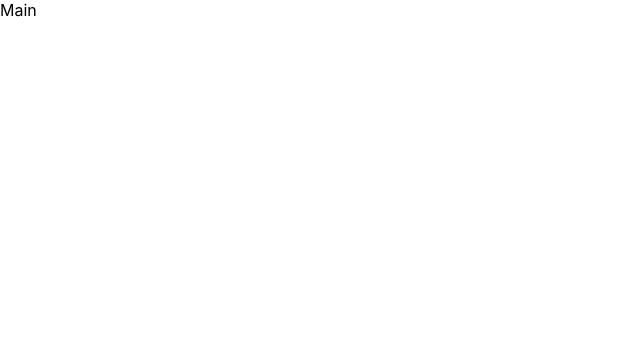
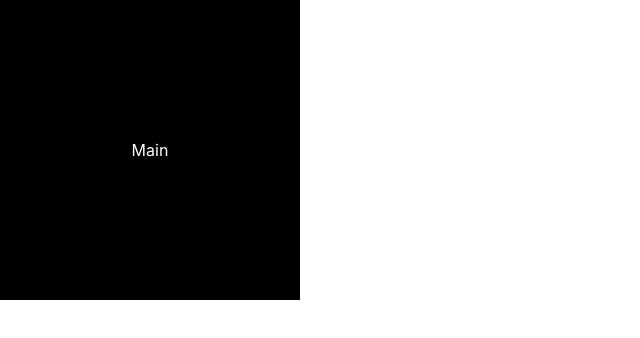
Before and after one commit to pknu-wap/2023_1_WAP_WEB_TEAM_4, a React (Create React App) app in the folder frontend/: page / in a window 1280 px wide. Shown: the top 338 px of the page, without its empty margins (0-640 px from the left). Built offline with nearby package versions, Linux system fonts and the light colour scheme.

Commit message:
css 속성 정리

```diff
--- a/frontend/src/pages/Main.js
+++ b/frontend/src/pages/Main.js
@@ -1,7 +1,20 @@
 import React from "react";
 
 function Main() {
-  return <div>Main</div>;
+  return (
+    <div
+      style={{
+        backgroundColor: "black",
+        width: "300px",
+        height: "300px",
+        color: "white",
+        display: "flex",
+        justifyContent: "center",
+        alignItems: "center",
+      }}>
+      Main
+    </div>
+  );
 }
 
 export default Main;
```
